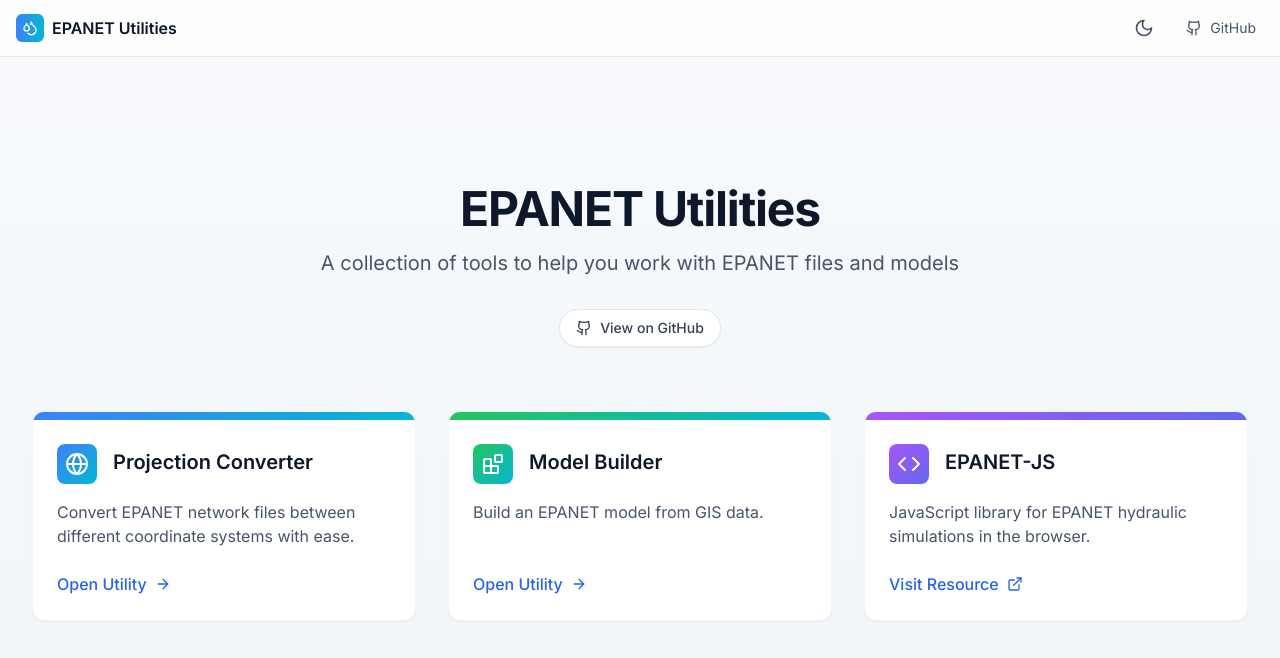
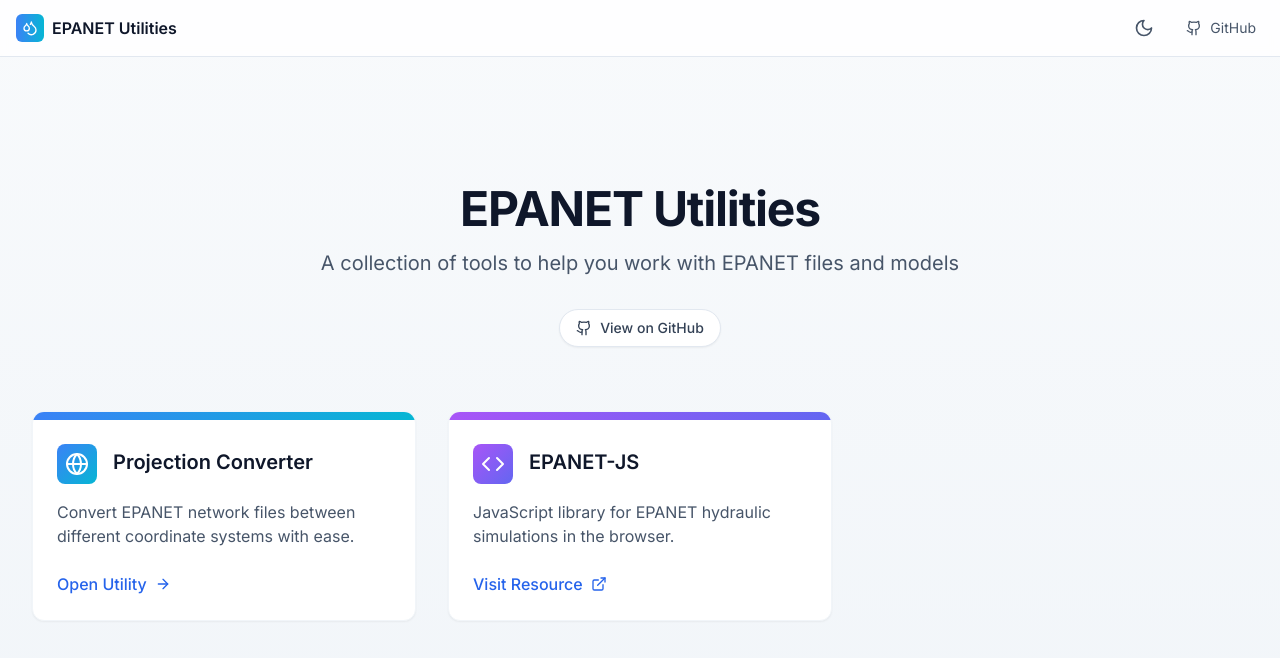
Before and after one commit to lbutler/epanet-utilities, a Next.js app: page / in a window 1280 px wide. Shown: the top 658 px of the page. Built offline with nearby package versions, Linux system fonts and the light colour scheme.

Commit message:
Hide from landing page

```diff
--- a/app/page.tsx
+++ b/app/page.tsx
@@ -34,15 +34,15 @@ const utilities: Utility[] = [
     icon: <Globe className="h-6 w-6" />,
     color: "from-blue-500 to-cyan-500",
   },
-  {
-    id: "model-builder",
-    title: "Model Builder",
-    description: "Build an EPANET model from GIS data.",
-    link: "/model-builder",
-    type: "internal",
-    icon: <Blocks className="h-6 w-6" />,
-    color: "from-green-500 to-cyan-500",
-  },
+  //{
+  //  id: "model-builder",
+  //  title: "Model Builder",
+  //  description: "Build an EPANET model from GIS data.",
+  //  link: "/model-builder",
+  //  type: "internal",
+  //  icon: <Blocks className="h-6 w-6" />,
+  //  color: "from-green-500 to-cyan-500",
+  //},
   {
     id: "epanet-js",
     title: "EPANET-JS",
```
